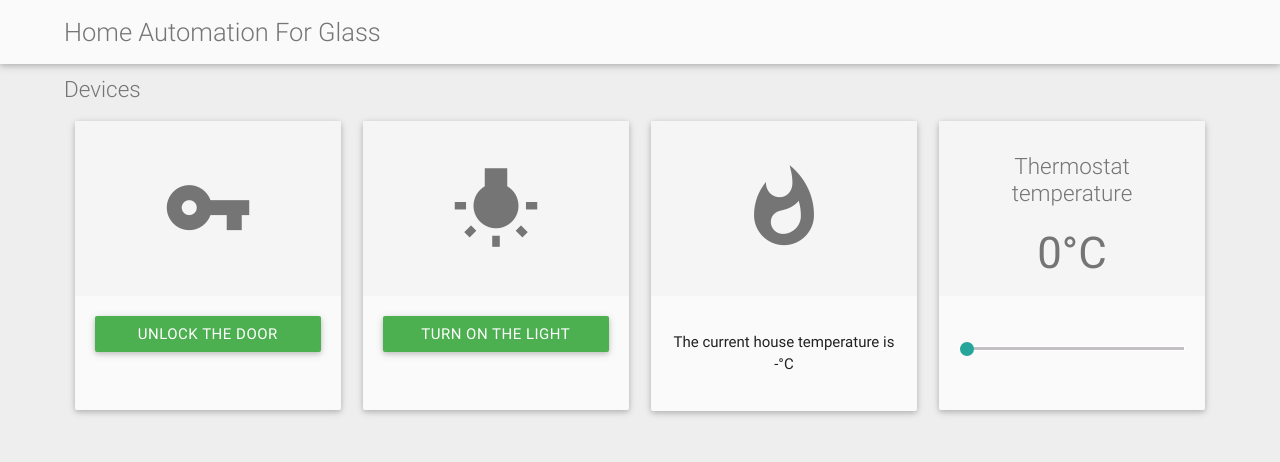
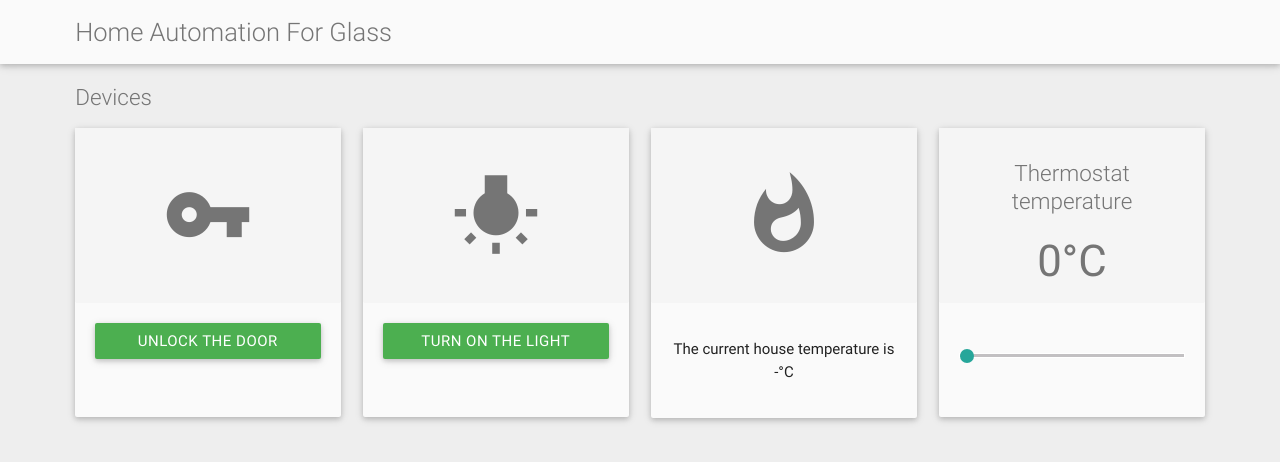
Before and after one commit to sephallen/HomeAutomationForGlassServer, a website: page public/index.html in a window 1280 px wide. Drawn offline with nearby package versions, Linux system fonts and the light colour scheme; no server answers.

Commit message:
Web UI - made some paddings and margins consistent

```diff
--- a/public/css/styles.css
+++ b/public/css/styles.css
@@ -8,6 +8,12 @@ nav .brand-logo {
   font-weight: 300;
   text-align: left;
   position: inherit;
+  padding: 0 0.75rem;
+}
+
+.devices {
+  margin-top: 1.32rem;
+  padding: 0 0.75rem;
 }
 
 h5 {
--- a/public/index.html
+++ b/public/index.html
@@ -21,7 +21,7 @@
     </nav>
     <div class="custom-container">
       <div class="row">
-        <h5 class="grey-text text-darken-1">Devices</h5>
+        <h5 class="grey-text text-darken-1 devices">Devices</h5>
         <div class="col s12 m6 l3">
           <div class="card grey lighten-5">
             <div class="card-content grey-text text-darken-1 center-align">
@@ -55,7 +55,6 @@
         <div class="col s12 m6 l3">
           <div class="card grey lighten-5">
             <div class="card-content grey-text text-darken-1 center-align">
-              <!-- <i class="large mdi-social-whatshot"></i> -->
               <h5>Thermostat temperature</h5>
               <h3 id="thermTempDisplay">0°C</h3>
             </div>
```
